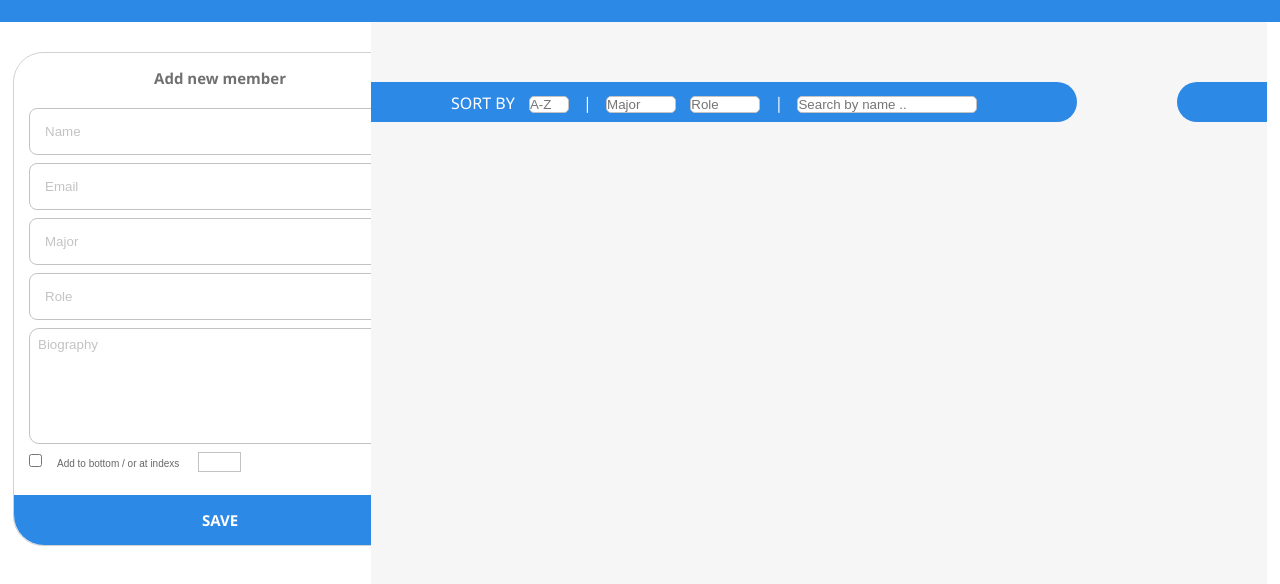
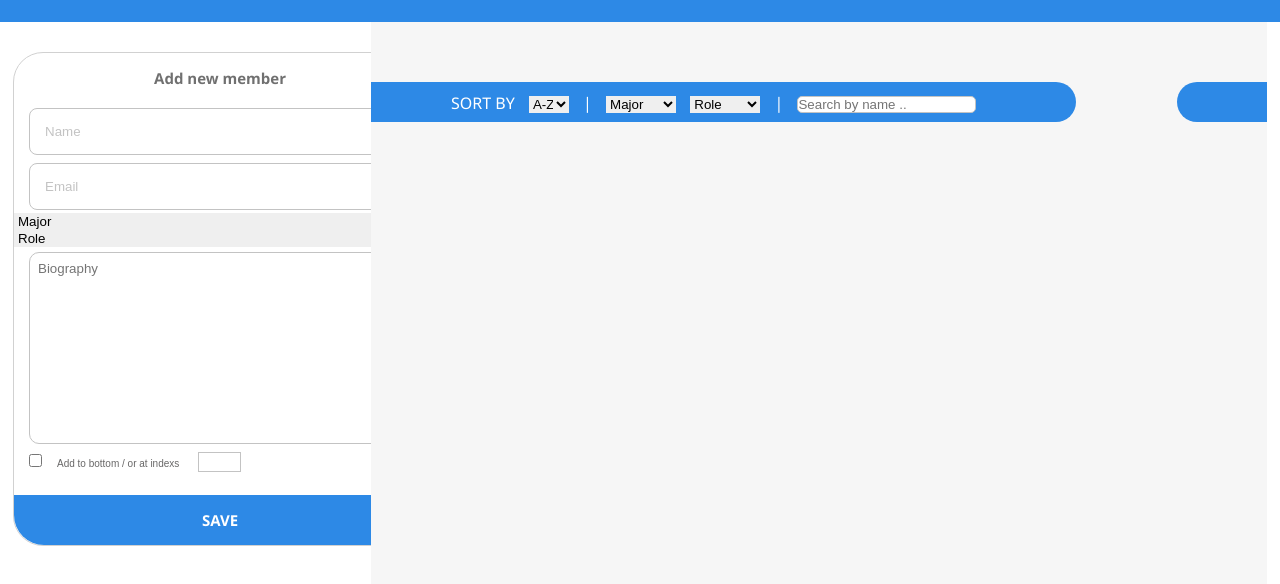
Before and after one commit to deema1999/PSEU-Team-Members-Project, a plain HTML site: page index.html in a window 1280 px wide. Shown: the part 48-632 px from the top of the page. Drawn offline with Linux system fonts and the light colour scheme.

Commit message:
Replace datalist tag with select tag in all selected list

```diff
--- a/index.html
+++ b/index.html
@@ -4,6 +4,7 @@
         <link href="index.css" type="text/css" rel="stylesheet">
     </head>
     <body>
+        <script src="index.js"></script>
         <div class="header-container">
             <div class="header">
                 <h1>PSEU Team Members</h1>
@@ -13,30 +14,32 @@
             <form>
                 <div class="form-container">
                     <h1>Add new member</h1>
-                    <input type="text" placeholder="Name" name="name" required>
-                    <input type="text" placeholder="Email" name="email" required>
-                    <input list="major-list"  placeholder="Major" required>
-                    <datalist id="major-list">
+                    <input type="text" placeholder="Name" id="name" required>
+                    <input type="text" placeholder="Email" id="email" required>
+                    <!-- <input id="major-input "list="major-list"  placeholder="Major" required>-->
+                    <select id="major-list">
+                        <option id="option1" value="Major">Major</option>
                         <option value="Computer Science">Computer Science</option>
                         <option value="Computer Engineering">Computer Engineering</option>
                         <option value="Information Technology">Information Technology</option>
                         <option value="Information System">Information System</option>
-                    </datalist>
-                    </input>
-                    <input list="role-list"  placeholder="Role" required>
-                    <datalist id="role-list">
+                    </select>
+                    <!--</input>
+                    <input list="role-list"  placeholder="Role" required>-->
+                    <select id="role-list">
+                        <option value="Role">Role</option>
                         <option value="Front-End Developer">Front-End Developer</option>
                         <option value="Back-End Developer">Back-End Developer</option>
                         <option value="Full-Stack Developer">Full-Stack Developer</option>
                         <option value="UI/UX Designer">UI/UX Designer</option>
-                    </datalist>
-                    </input>
-                    <textarea rows="15" cols="35" minlength="500" maxlength="1500">Biography</textarea>
+                    </select>
+                    <!--</input>-->
+                    <textarea  placeholder="Biography" id="bio" rows="15" cols="35" minlength="500" maxlength="1500"></textarea>
                     <div class="adding-choice">
-                        <input type="checkbox" name="add-to-bottom" value="bottom"><span>Add to bottom / or at indexs</span>
+                        <input type="checkbox" id="add-bottom" name="add-to-bottom" value="bottom" onclick="order()"><span>Add to bottom / or at indexs</span>
                         <input type="text" id="index-input" name="add-at-index">
                     </div>
-                     <button type="submit" class="save-btn"><b>SAVE</b></button>
+                     <button type="submit" class="save-btn" onclick="saveFunction()"><b>SAVE</b></button>
                 </div>
             </form>
             <div class="member-list-container">
@@ -45,42 +48,42 @@
                         <ul>
                             <li id="sort-by">SORT BY</li>
                             <li>
-                                <input id="sort-by-alphabit" list="sort-by-alphabit" type="text" placeholder="A-Z" name="sort-by-alphabit">
-                                <datalist id="sort-by-alphabit">
+                                <!--<input id="sort-alphabit" list="sort-by-alphabit" type="text" placeholder="A-Z" name="sort-by-alphabit">-->
+                                <select id="sort-by-alphabit">
                                     <option value="A-Z">A-Z</option>
                                     <option value="Z-A">Z-A</option>
                                     <option value="Newest">Newest</option>
                                     <option value="Oldest">Oldest</option>
-                                 </datalist>
+                                </select>
                             </li>
                             <li id="splitter">|</li>
                             <li>
-                                <input id="sort-by-major" list="sort-by-major" type="text" placeholder="Major" name="sort-by-major">
-                                <datalist id="sort-by-major">
+                                <!--<input id="sort-major" list="sort-by-major" type="text" placeholder="Major" name="sort-by-major">-->
+                                <select id="sort-by-major">
+                                    <option value="Major">Major</option>
                                     <option value="Computer Science">Computer Science</option>
                                     <option value="Computer Engineering">Computer Engineering</option>
                                     <option value="Information Technology">Information Technology</option>
                                     <option value="Information System">Information System</option>
-                                </datalist>
+                                </select>
                             </li>
                             <li>
-                                <input id="sort-by-role" list="sort-by-role" type="text" placeholder="Role" name="sort-by-role">
-                                <datalist id="sort-by-role">
+                                <!--<input id="sort-role" list="sort-by-role" type="text" placeholder="Role" name="sort-by-role">-->
+                                <select id="sort-by-role">
+                                    <option value="Role">Role</option>
                                     <option value="Front-End Developer">Front-End Developer</option>
                                     <option value="Back-End Developer">Back-End Developer</option>
                                     <option value="Full-Stack Developer">Full-Stack Developer</option>
                                     <option value="UI/UX Designer">UI/UX Designer</option>
-                            </datalist>
+                                </select>
                             </li>
                             <li id="splitter">|</li>
-                            <li><input id="search-by-name" type="text" placeholder="Search by name ..   " name="search-by-name"></li>
+                            <li><input id="search-name" type="text" placeholder="Search by name ..   " name="search-by-name"></li>
                         </ul>
                     </div>
-                    <div class="item-counter">
-
-                    </div>
+                    <div class="item-counter"></div>
                 </nav>
-                <div class="list"></div>
+                <div id="list" class="list"></div>
             </div>
         </div>
     </body>
```
